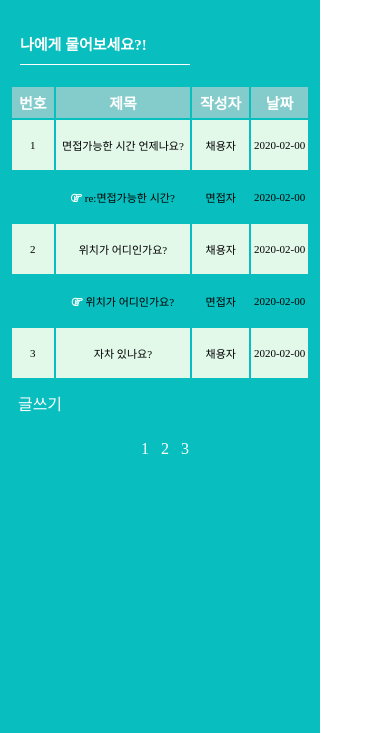
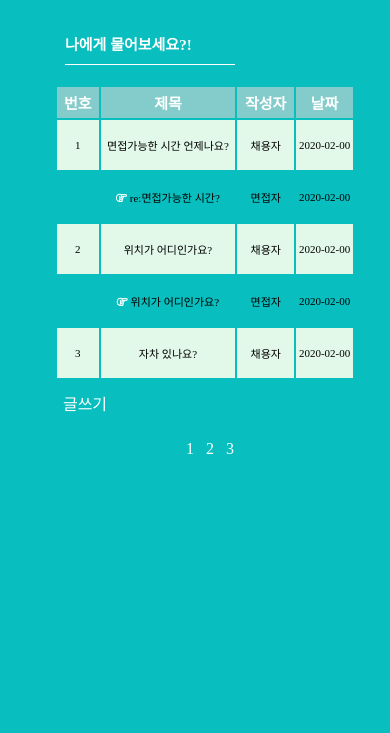
Before and after one commit to l100405/portfolio, a plain HTML site: page index.html in a window 390 px wide. Shown: the part 3450-4183 px from the top of the page. Drawn offline with Linux system fonts and the light colour scheme; a web font is replaced by a local one.

Commit message:
Update mobile2.css

```diff
--- a/css/mobile2.css
+++ b/css/mobile2.css
@@ -474,8 +474,6 @@
 
     #section5 {
         background: rgb(8, 190, 190);
-        width: 320px;
-        height: 300px;
     }
 
     #sns {
@@ -510,7 +508,7 @@
     #s5 {
         width: 300px;
         height: 500px;
-        margin-left: 0px;
+        margin: 0 auto;
     }
 
     #s5 h1 {
```
